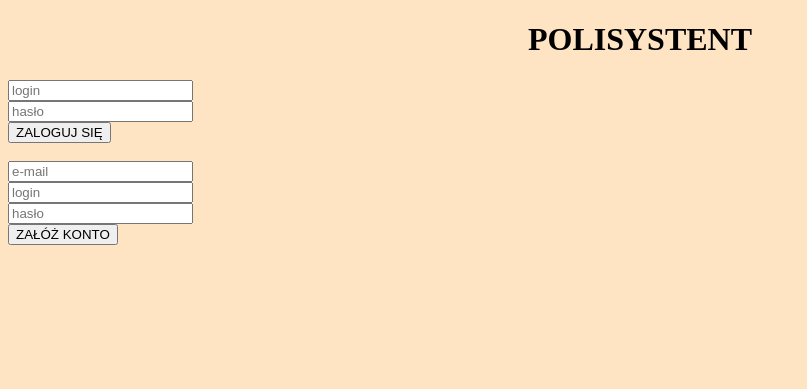
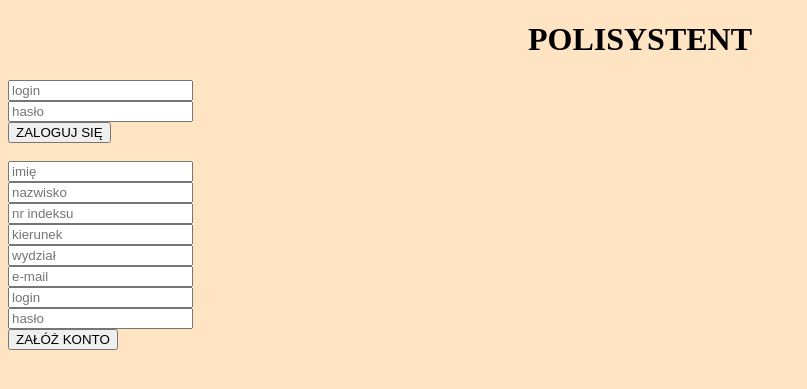
Before and after one commit to mateuszkochanek/student-helper, a Django app: page /login/ in a window 1280 px wide. Shown: the top 389 px of the page, without its empty margins (0-807 px from the left). Run offline with Django 3.2, Linux system fonts and the light colour scheme.

Commit message:
Add some information to the sign up template

```diff
--- a/templates/log_in.html
+++ b/templates/log_in.html
@@ -15,6 +15,11 @@
         </form>
 
         <form>
+            <input type="text" name="imie" placeholder="imię"><br>
+            <input type="text" name="nazwisko" placeholder="nazwisko"><br>
+            <input type="text" name="indeks" placeholder="nr indeksu"><br>
+            <input type="text" name="kierunek" placeholder="kierunek"><br>
+            <input type="text" name="wydzial" placeholder="wydział"><br>
             <input type="text" name="mail" placeholder="e-mail"><br>
             <input type="text" name="login2" placeholder="login"><br>
             <input type="password" name="pass2" placeholder="hasło"><br>
```
